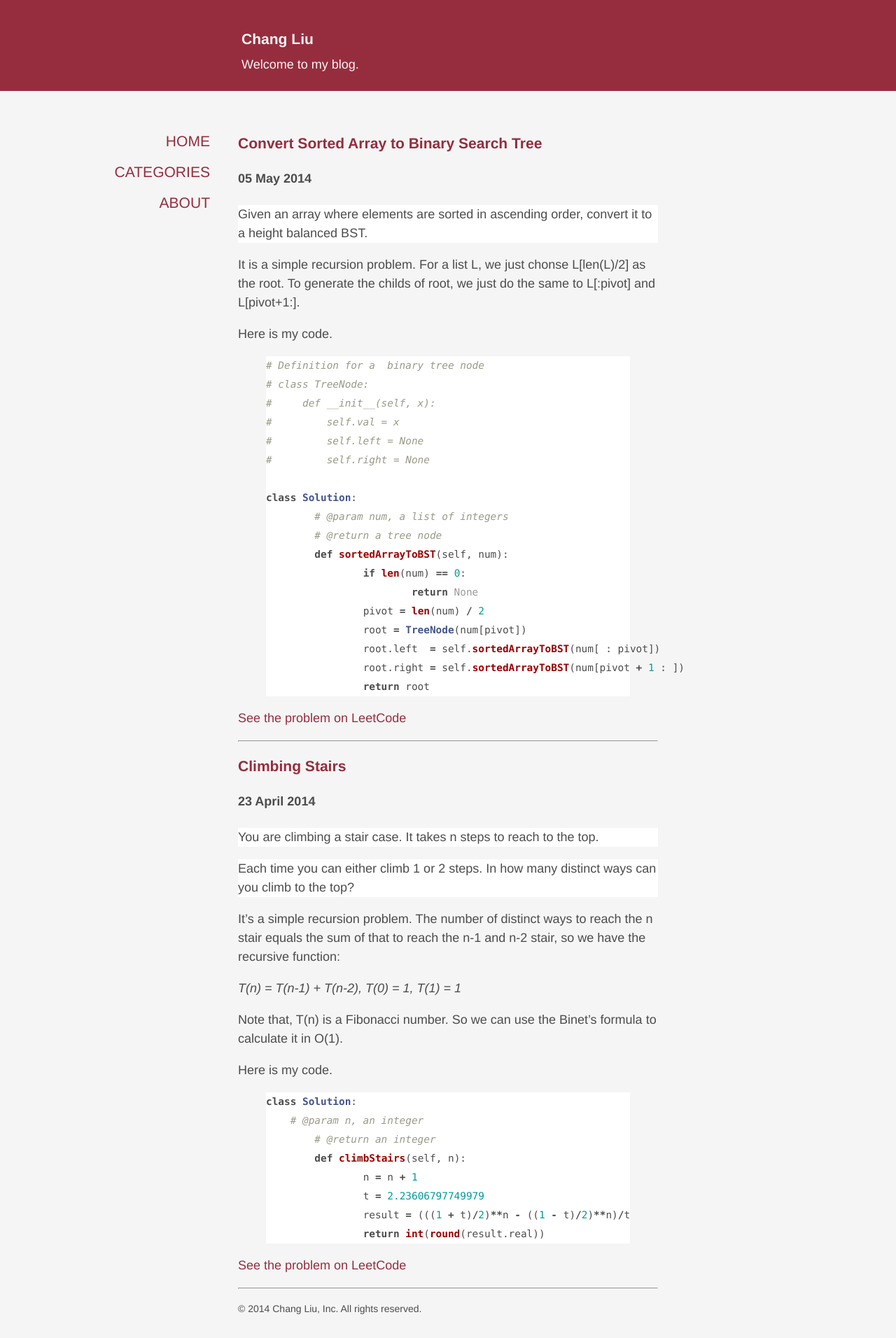
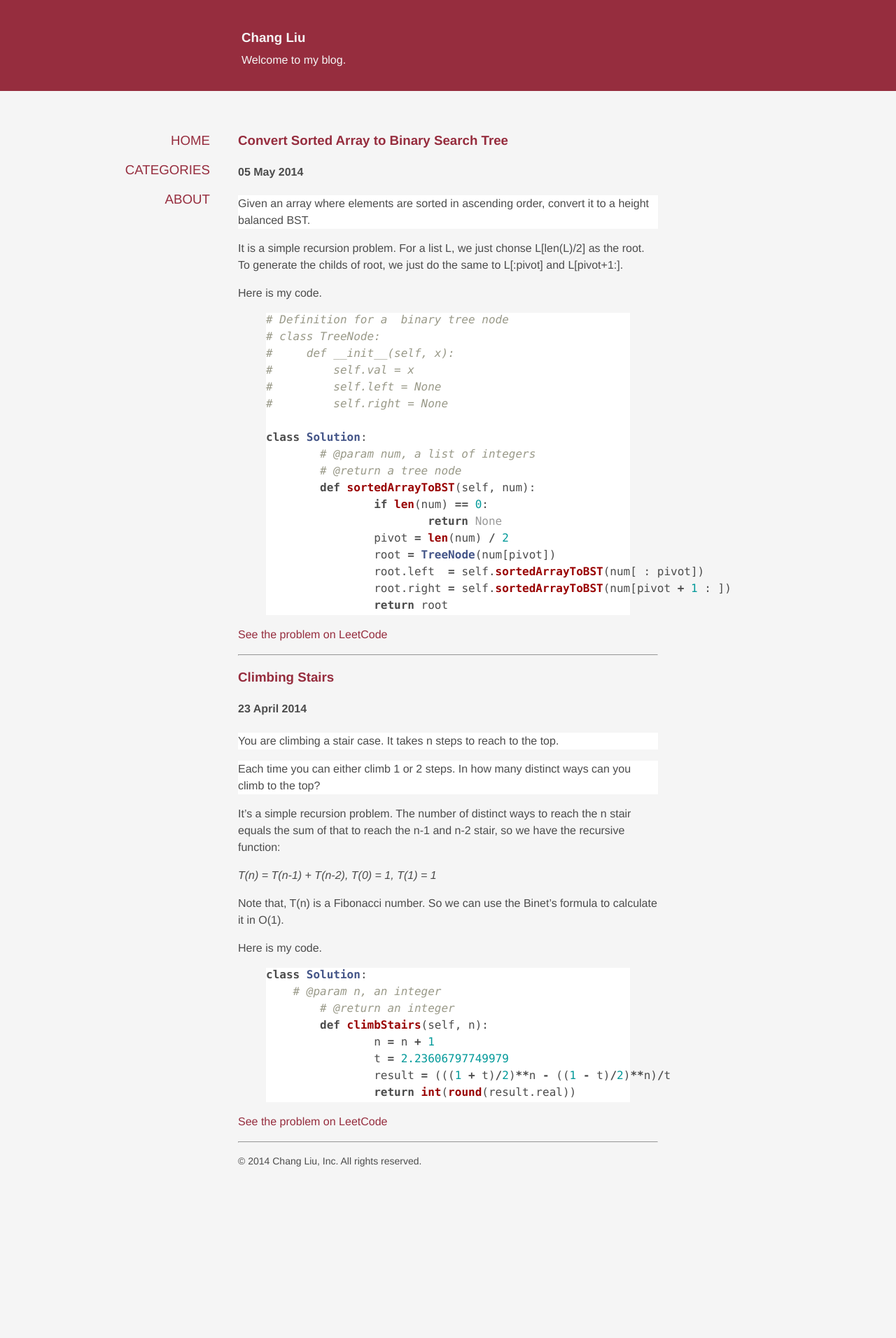
Before and after one commit to ChangLiuNJU/ChangLiuNJU.github.io, a Jekyll site: the page built from index.html, in a window 1280 px wide. Shown: the whole page at 70% size. Built offline with Jekyll 4.4.1, drawn with Linux system fonts in a browser that asks for light colours; Markdown is read by kramdown in place of the engine named in the settings; after the commit the page ends 1702 px from its top, so only the background shows below that.

Commit message:
css modified

```diff
--- a/css/main.css
+++ b/css/main.css
@@ -1,9 +1,8 @@
 body {
-	font: normal 18px "Avenir Next", Helvetica, Arial, sans-serif;
+	font: normal 1em "Avenir Next", Helvetica, Arial, sans-serif;
 	margin: 0px;
 	padding: 0px;
 	color: #4c4c4c;
-	/*color: #343642;*/
 	background-color: #f5f5f5;
 	text-align: center;
 }
@@ -87,7 +86,7 @@ blockquote {
 }
 code {
 	font-family: Monaco, "Courier New", Courier;
-	font-size: 0.8em;
+	font-size: 1em;
 	line-height: 1em;
 	overflow: auto;
 }
```
